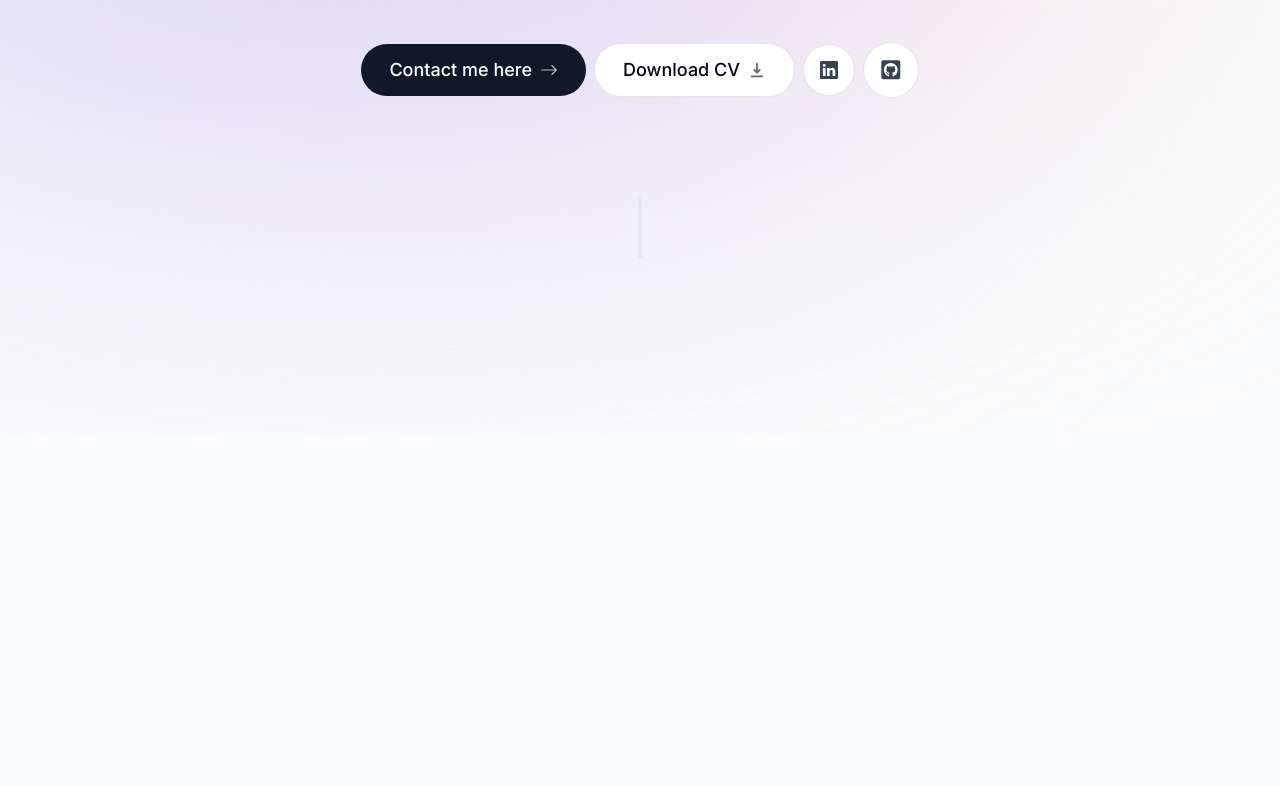
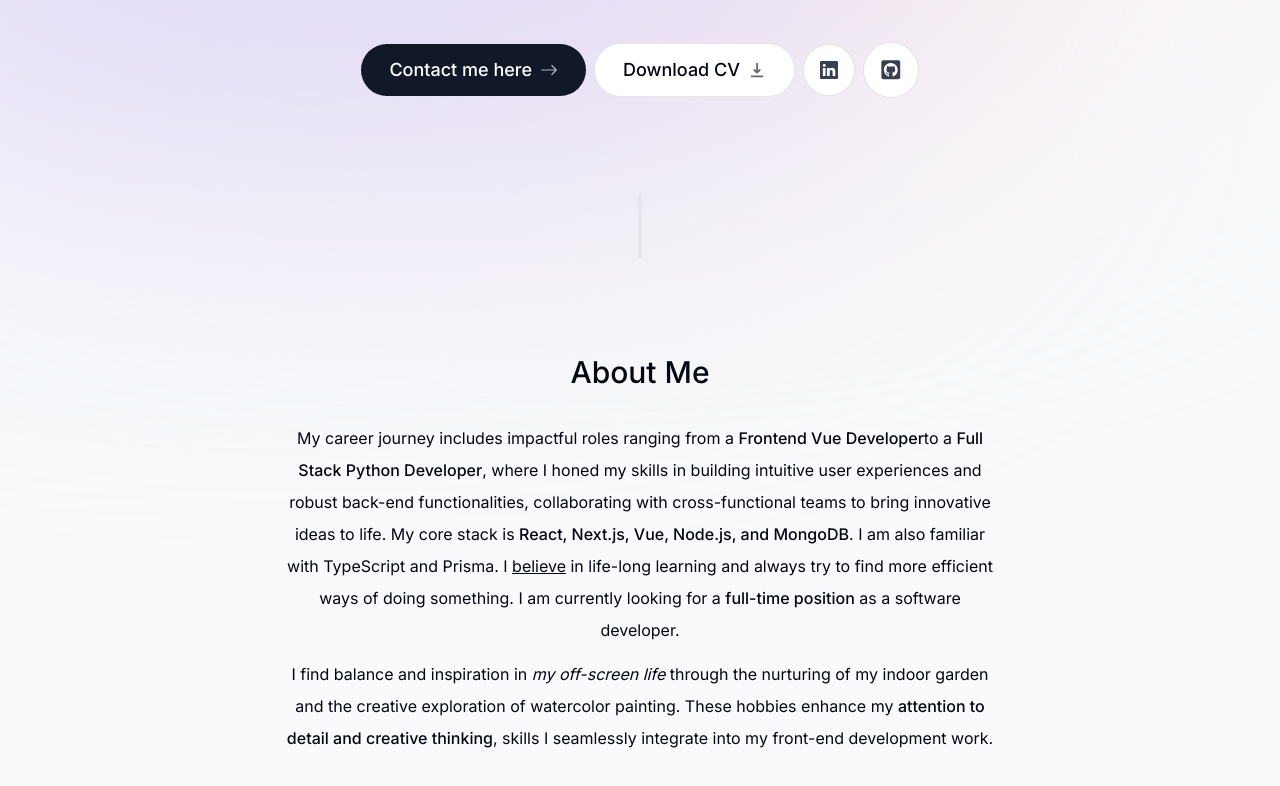
Before and after one commit to OlgaPrikhodko/portfolio-website, a Next.js app: page / in a window 1280 px wide. Shown: the part 366-1152 px from the top of the page. Before the commit the page ends 800 px from the top, so only its background shows below. Built offline with nearby package versions, Linux system fonts and the light colour scheme.

Commit message:
:star: add About Me section

```diff
--- a/app/layout.tsx
+++ b/app/layout.tsx
@@ -19,7 +19,7 @@ export default function RootLayout({
   return (
     <html lang="en">
       <body
-        className={`${inter.className} bg-gray-50 text-gray-950 relative pt-28 xs:pt-36`}
+        className={`${inter.className} bg-gray-50 text-gray-950 relative pt-28 xm:pt-36`}
       >
         <div className="bg-[#fbe2e3] -z-10 absolute top-[-6rem] right-[11rem] h-[31.25rem] w-[31.25rem] rounded-full blur-[10rem] sm:w-[68.75rem]"></div>
         <div className="bg-[#dbd7fb] -z-10 absolute top-[-1rem] left-[-35rem] h-[31.25rem] w-[50rem] rounded-full blur-[10rem] sm:w-[68.75rem] md:left-[-33rem] lg:left-[-28rem] xl:left-[-15rem] 2xl:left-[-5rem]"></div>
--- a/app/page.tsx
+++ b/app/page.tsx
@@ -1,3 +1,4 @@
+import About from "@/components/about";
 import Intro from "@/components/intro";
 import SectionDivider from "@/components/section-divider";
 
@@ -6,6 +7,7 @@ export default function Home() {
     <main className="flex flex-col items-center px-4">
       <Intro />
       <SectionDivider />
+      <About />
     </main>
   );
 }
--- /dev/null
+++ b/components/about.tsx
@@ -0,0 +1,52 @@
+"use client";
+import { motion } from "framer-motion";
+import SectionHeading from "./section-heading";
+
+export default function About() {
+  return (
+    <motion.section
+      className="mb-28 max-w-[45rem] text-center leading-8 sm:mb-40"
+      initial={{ opacity: 0, y: 100 }}
+      animate={{ opacity: 1, y: 0 }}
+      transition={{ delay: 0.175 }}
+    >
+      <SectionHeading>About Me</SectionHeading>
+
+      <p className="mb-3">
+        My career journey includes impactful roles ranging from a{" "}
+        <span className="font-medium">Frontend Vue Developer</span>
+        to a <span className="font-medium">Full Stack Python Developer</span>,
+        where I honed my skills in building intuitive user experiences and
+        robust back-end functionalities, collaborating with cross-functional
+        teams to bring innovative ideas to life. My core stack is{" "}
+        <span className="font-medium">
+          React, Next.js, Vue, Node.js, and MongoDB
+        </span>
+        . I am also familiar with TypeScript and Prisma. I{" "}
+        <span className="underline">believe</span> in life-long learning and
+        always try to find more efficient ways of doing something. I am
+        currently looking for a{" "}
+        <span className="font-medium">full-time position</span> as a software
+        developer.
+      </p>
+      <p>
+        I find balance and inspiration in{" "}
+        <span className="italic">my off-screen life </span> through the
+        nurturing of my indoor garden and the creative exploration of watercolor
+        painting. These hobbies enhance my{" "}
+        <span className="font-medium">
+          attention to detail and creative thinking
+        </span>
+        , skills I seamlessly integrate into my front-end development work.
+      </p>
+    </motion.section>
+  );
+}
+
+// My career journey includes impactful roles ranging from a Frontend Vue Developer to a Full Stack Python Developer, where I honed my skills in building intuitive user experiences and robust back-end functionalities, collaborating with cross-functional teams to bring innovative ideas to life."
+
+// I find balance and inspiration in my off-screen life through the nurturing of my indoor garden and the creative exploration of watercolor painting. These hobbies enhance my attention to detail and creative thinking, skills I seamlessly integrate into my front-end development work.
+
+// "Beyond my technical expertise, my time away from coding is dedicated to nurturing my love for botanical watercolor painting and gardening, enriching my creative vision and attention to detail, which I bring into every project I undertake."
+
+// "With a strong foundation in diverse programming languages and technologies, backed by a commitment to continuous learning and personal growth, I am eager to contribute my expertise to a dynamic team and take on new challenges in the ever-evolving world of technology.
--- /dev/null
+++ b/components/section-heading.tsx
@@ -0,0 +1,5 @@
+type SectionHeadingProps = { children: React.ReactNode };
+
+export default function SectionHeading({ children }: SectionHeadingProps) {
+  return <h2 className="text-3xl font-medium capitalize mb-8">{children}</h2>;
+}
```
